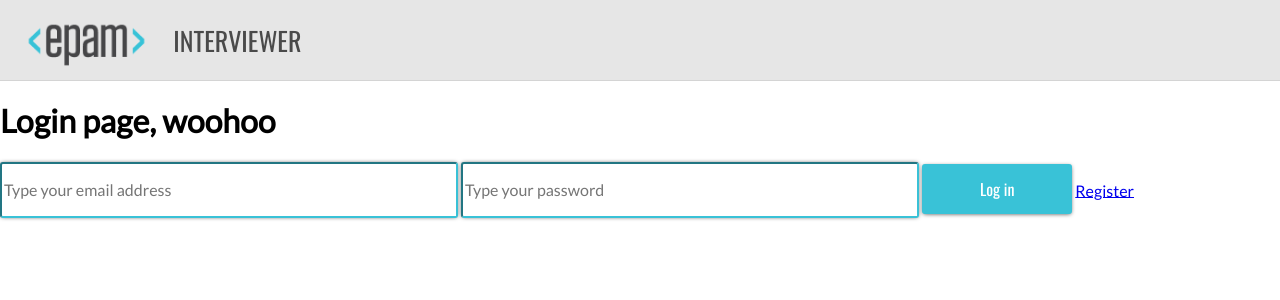
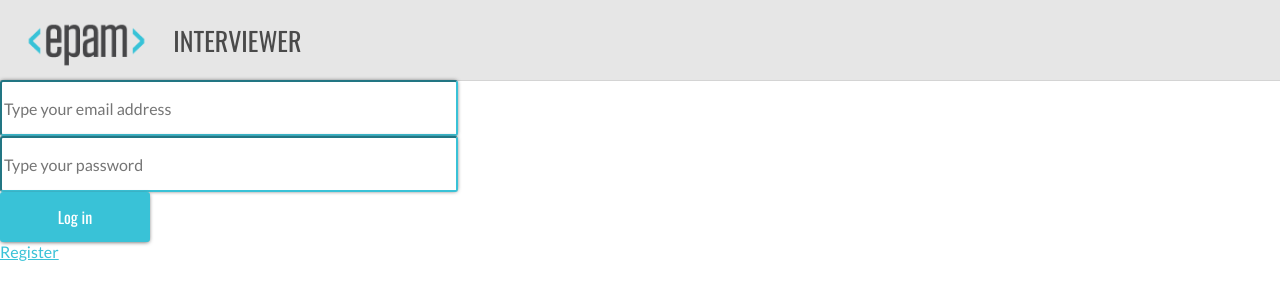
Before and after one commit to green-fox-academy/epam-2-project, a website: page public/index.html at #/login in a window 1280 px wide. Drawn offline with nearby package versions, Linux system fonts and the light colour scheme; files that its build step writes are made by us from their sources.

```diff
--- a/public/css/scss/main_style.scss
+++ b/public/css/scss/main_style.scss
@@ -91,7 +91,7 @@
   width: 450px;
 }
 
-.loginPageLink {
+.link {
   color: $blue;
 }
 
--- a/public/templates/partial-login.html
+++ b/public/templates/partial-login.html
@@ -1,10 +1,9 @@
 <div>
-  <h1>Login page, woohoo</h1>
-  <div>
+  <div class="inputs">
     <input class="tofill" ng-model="regCtrl.user.user_email" placeholder="Type your email address" type="email" required/>
     <input class="tofill" ng-model="regCtrl.user.password" placeholder="Type your password" type="password" required/>
     <a ui-sref="login"><button class="loginButton"> Log in </button></a>
-    <a ui-sref="registration" class="registrationPageLink"> Register </a>
+    <a ui-sref="registration" class="link"> Register </a>
   </div>
 </div>
 </div>
```
Also changed, not shown: public/templates/partial-register.html (+1 -1 lines).
